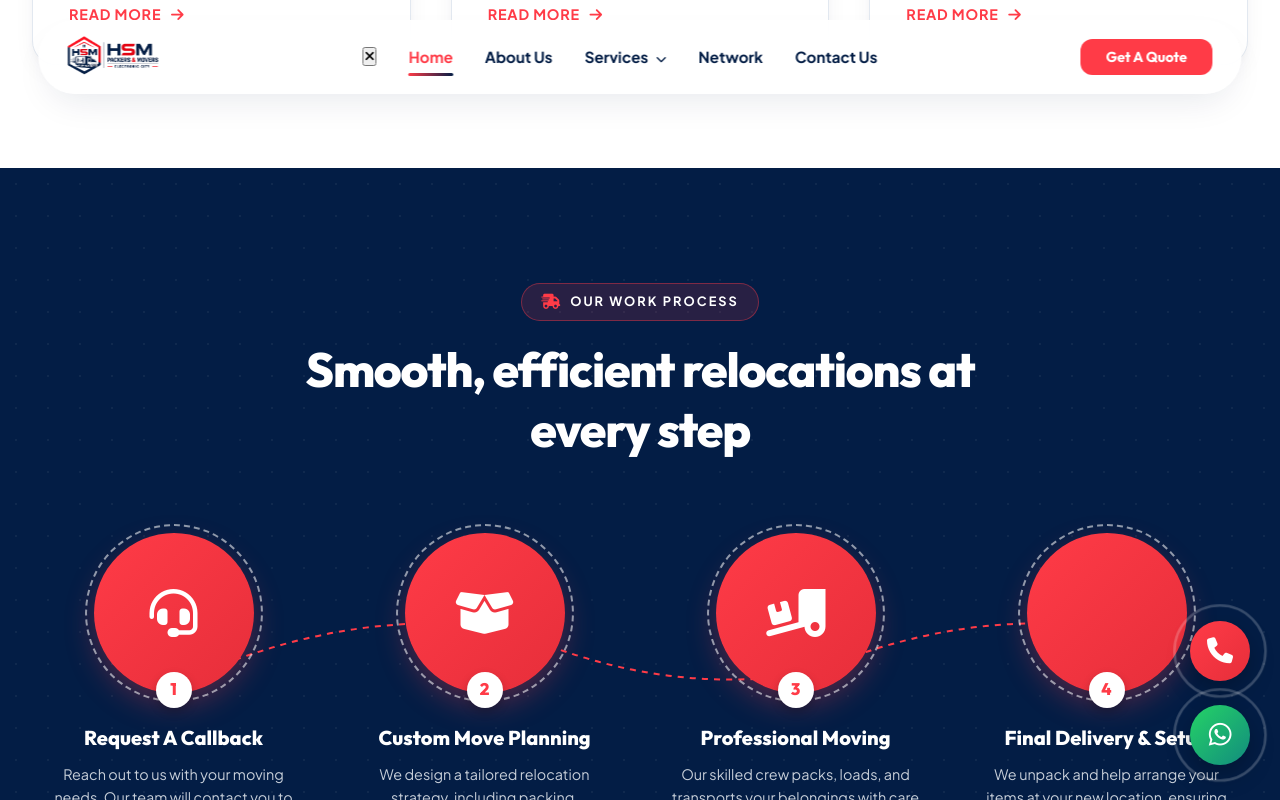
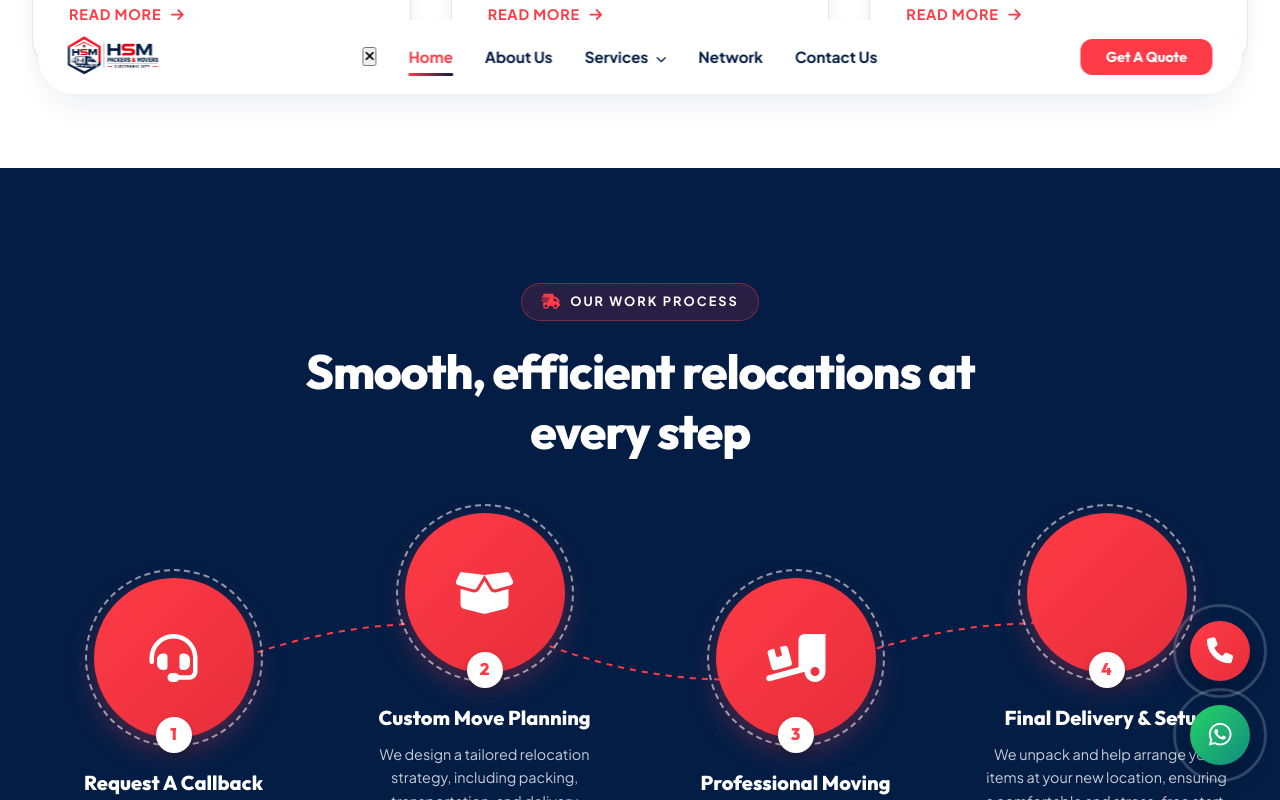
Before and after one commit to CybertizeYogesh/new-website-, a Next.js app: page / in a window 1280 px wide. In both pictures the pointer is over the element 640 px from the left and 3470 px from the top of the page. Shown: the part 3070-3870 px from the top of the page. Built offline with nearby package versions, Linux system fonts and the light colour scheme.

Commit message:
Completely remove all hover animations and transitions from OUR WORK PROCESS section

```diff
--- a/src/app/globals.css
+++ b/src/app/globals.css
@@ -577,7 +577,7 @@ img {
     overflow: hidden;
 }
 
-/* Speedex Relocation Exact Work Process Section (No Hover Animations & Lighter Red #ff3b47) */
+/* Speedex Relocation Exact Work Process Section (Completely Static - Zero Hover Animations) */
 .process-speedex-section {
     background-color: #031d45;
     background-image: radial-gradient(rgba(255, 255, 255, 0.05) 1px, transparent 1px);
@@ -715,21 +715,46 @@ img {
     max-width: 250px;
 }
 
-/* NO HOVER ANIMATION FOR SPEEDEX WORK PROCESS SECTION */
+/* ABSOLUTELY ZERO HOVER ANIMATION FOR SPEEDEX WORK PROCESS SECTION */
+.process-speedex-section,
+.process-speedex-section *,
+.process-speedex-section *:hover,
+.speedex-step-item,
 .speedex-step-item:hover,
+.speedex-circle-node,
 .speedex-circle-node:hover,
-.speedex-step-item:hover h3 {
-    transform: none;
-    box-shadow: 0 12px 30px rgba(255, 59, 71, 0.3);
+.speedex-icon-inner,
+.speedex-icon-inner:hover,
+.speedex-step-item h3,
+.speedex-step-item h3:hover,
+.speedex-step-item p,
+.speedex-step-item p:hover,
+.speedex-number-badge,
+.speedex-number-badge:hover,
+.speedex-badge,
+.speedex-badge:hover,
+.speedex-title,
+.speedex-title:hover {
+    transition: none !important;
+    animation: none !important;
+}
+
+.process-speedex-section h3:hover,
+.process-speedex-section h2:hover,
+.process-speedex-section h4:hover,
+.process-speedex-section .speedex-title:hover {
+    transform: none !important;
     color: #ffffff !important;
 }
 
+.speedex-step-item.step-up,
 .speedex-step-item.step-up:hover {
-    transform: translateY(-20px);
-}
-
+    transform: translateY(-20px) !important;
+}
+
+.speedex-step-item.step-down,
 .speedex-step-item.step-down:hover {
-    transform: translateY(45px);
+    transform: translateY(45px) !important;
 }
 
 @media (max-width: 992px) {
@@ -744,7 +769,7 @@ img {
     .speedex-step-item.step-down,
     .speedex-step-item.step-up:hover,
     .speedex-step-item.step-down:hover {
-        transform: translateY(0);
+        transform: translateY(0) !important;
     }
 }
 
--- a/src/app/page.tsx
+++ b/src/app/page.tsx
@@ -191,22 +191,20 @@ export default function HomePage() {
         </div>
       </section>
 
-      {/* 4. Speedex Relocation Exact 'OUR WORK PROCESS' Design (No Hover Animation & Lighter Red) */}
+      {/* 4. Speedex Relocation Exact 'OUR WORK PROCESS' Section (Completely Static - Zero Hover Animations) */}
       <section className="process-speedex-section section" id="process">
         <div className="container">
           <div className="section-header text-center">
             <div className="speedex-badge">
               <i className="fa-solid fa-truck-fast"></i> OUR WORK PROCESS
             </div>
-            <TextAnime>
-              <h2 className="speedex-title">
-                Smooth, efficient relocations at<br />every step
-              </h2>
-            </TextAnime>
+            <h2 className="speedex-title">
+              Smooth, efficient relocations at<br />every step
+            </h2>
           </div>
 
           <div className="speedex-process-wrapper">
-            {/* SVG Connecting Dotted Curved Lines with Lighter Red #ff3b47 */}
+            {/* SVG Connecting Dotted Curved Lines */}
             <svg className="speedex-curved-line" viewBox="0 0 1000 110" fill="none" preserveAspectRatio="none">
               <path d="M 140 85 Q 265 20, 390 40" stroke="#ff3b47" strokeWidth="2" strokeDasharray="5 5" markerEnd="url(#arrowhead)" />
               <path d="M 390 40 Q 515 110, 640 85" stroke="#ff3b47" strokeWidth="2" strokeDasharray="5 5" markerEnd="url(#arrowhead)" />
@@ -220,7 +218,7 @@ export default function HomePage() {
 
             <div className="speedex-grid">
               {/* Step 1 */}
-              <div className="speedex-step-item step-down fade-in-up">
+              <div className="speedex-step-item step-down">
                 <div className="speedex-circle-node">
                   <div className="speedex-icon-inner">
                     <i className="fa-solid fa-headset"></i>
@@ -232,7 +230,7 @@ export default function HomePage() {
               </div>
 
               {/* Step 2 */}
-              <div className="speedex-step-item step-up fade-in-up delay-1">
+              <div className="speedex-step-item step-up">
                 <div className="speedex-circle-node">
                   <div className="speedex-icon-inner">
                     <i className="fa-solid fa-box-open"></i>
@@ -244,7 +242,7 @@ export default function HomePage() {
               </div>
 
               {/* Step 3 */}
-              <div className="speedex-step-item step-down fade-in-up delay-2">
+              <div className="speedex-step-item step-down">
                 <div className="speedex-circle-node">
                   <div className="speedex-icon-inner">
                     <i className="fa-solid fa-truck-ramp-box"></i>
@@ -256,7 +254,7 @@ export default function HomePage() {
               </div>
 
               {/* Step 4 */}
-              <div className="speedex-step-item step-up fade-in-up delay-3">
+              <div className="speedex-step-item step-up">
                 <div className="speedex-circle-node">
                   <div className="speedex-icon-inner">
                     <i className="fa-solid fa-house-chimney-check"></i>
```
